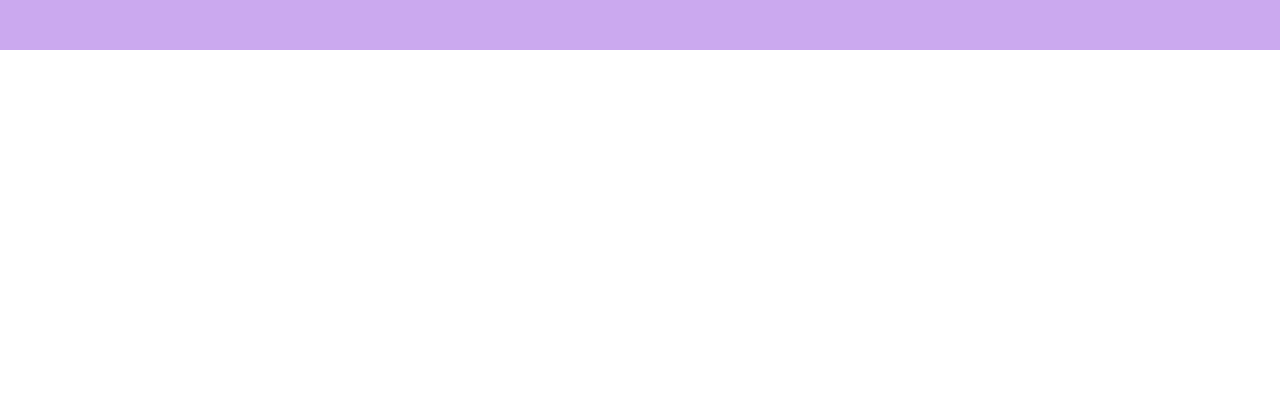
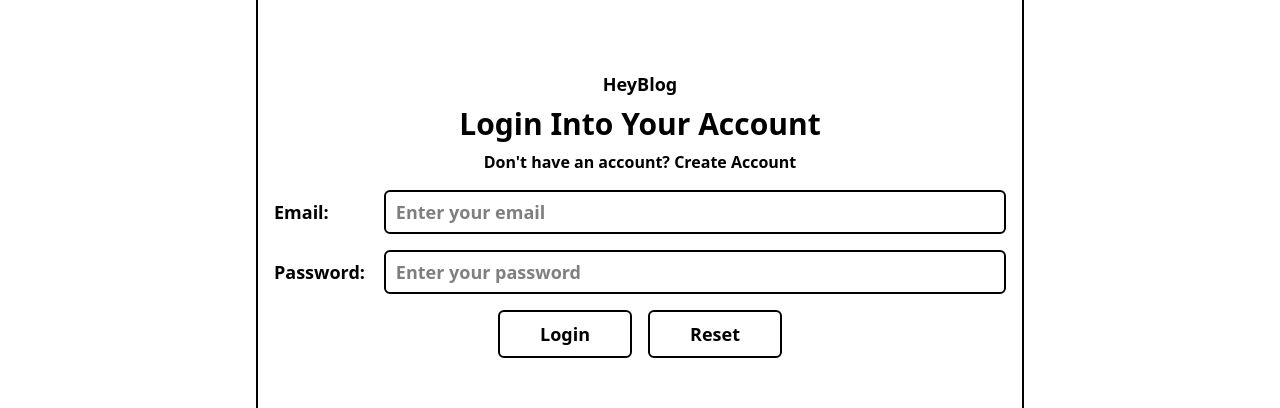
Before and after one commit to Shahnoor-26/hey-blog, a React (Vite) app: page /login in a window 1280 px wide. Shown: the part 248-656 px from the top of the page. Built offline with nearby package versions, Linux system fonts and the light colour scheme; no server answers.

Commit message:
some fixes

```diff
--- a/src/Layout.jsx
+++ b/src/Layout.jsx
@@ -36,9 +36,9 @@ const Layout = () => {
   ) : (
     <>
       <Header />
-      {/* <main>
+      <main>
         <Outlet />
-      </main> */}
+      </main>
       <Footer />
     </>
   );
--- a/src/components/Header/Header.jsx
+++ b/src/components/Header/Header.jsx
@@ -1,7 +1,7 @@
 import { Link, NavLink } from "react-router-dom";
 import { useDispatch, useSelector } from "react-redux";
 import { themeUpdate } from "../../store/themeSlice.js";
-import { Button, Logo } from "../index.js";
+import { Button, Logo, Logout } from "../index.js";
 import { CrossIcon, MenuIcon, MoonIcon, SunIcon } from "../Icons.jsx";
 
 const Header = () => {
@@ -98,7 +98,7 @@ const Header = () => {
             )}
             {status && (
               <li>
-                <Button
+                <Logout
                   children={"Logout"}
                   className="px-2.5 py-1.5 bg-secondary border md:border-2 border-border rounded md:rounded-md transition-all duration-200 ease-in-out focus:ring-1 md:focus:ring-2 focus:ring-secondary"
                 />
@@ -141,12 +141,24 @@ const Header = () => {
           className="absolute top-0 right-full h-screen w-full flex md:hidden justify-center items-center backdrop-blur-xs transition-all duration-200 ease-in-out bg-red-500"
         >
           <ul className="h-auto w-full text-xl sm:text-2xl text-center space-y-4">
+            {status && (
+              <li
+                className="h-auto w-4/5 sm:w-3/5 mx-auto bg-secondary border-2 border-border rounded-full transition-all duration-200 ease-in-out hover:ring-2 hover:ring-secondary"
+                onClick={hamburger}
+              >
+                <Logout
+                  children={"Logout"}
+                  className="block h-full w-full p-2"
+                />
+              </li>
+            )}
             {links?.map(
               (link) =>
                 link.active && (
                   <li
                     key={link.name}
                     className="h-auto w-4/5 sm:w-3/5 mx-auto bg-secondary border-2 border-border rounded-full transition-all duration-200 ease-in-out hover:ring-2 hover:ring-secondary"
+                    onClick={hamburger}
                   >
                     <Link to={link.source} className="block h-full w-full p-2">
                       {link.name}
--- a/src/components/Input.jsx
+++ b/src/components/Input.jsx
@@ -5,9 +5,9 @@ const Input = forwardRef(
     const inputId = useId();
 
     return (
-      <div className="h-auto w-full">
+      <div className="h-auto w-full flex justify-between items-center gap-2.5">
         {label && (
-          <label className="" htmlFor={inputId}>
+          <label htmlFor={inputId} className="truncate">
             {label}
           </label>
         )}
--- a/src/components/Login.jsx
+++ b/src/components/Login.jsx
@@ -31,49 +31,65 @@ const Login = () => {
   };
 
   return (
-    <div>
-      <div>
-        <div>
+    <section className="h-screen w-full flex justify-center items-center font-semibold antialiased select-none">
+      <div className="h-3/5 md:h-3/4 xl:h-4/5 w-11/12 md:w-3/4 xl:w-3/5 p-2 flex justify-center items-center text-sm md:text-base xl:text-lg border md:border-2 rounded-md xl:rounded-xl">
+        <div className="h-auto w-full space-y-4">
+          <div className="h-auto w-full space-y-2 text-center truncate">
             <Logo />
-        </div>
-        <h2>Sign Into Your Account</h2>
-        <p>
+            <h2 className="text-xl md:text-2xl xl:text-3xl truncate font-bold">
+              Login Into Your Account
+            </h2>
+            <p className="text-xs md:text-sm xl:text-base truncate">
               <span>Don&apos;t have an account?&nbsp;</span>
-          <Link to={"/signup"} className="">
+              <Link to={"/signup"} className="hover:underline">
                 Create Account
               </Link>
             </p>
-        {error && <p>{error}</p>}
-        <form onSubmit={handleSubmit(login)}>
-          <div>
+          </div>
+          <form onSubmit={handleSubmit(login)} className="space-y-4">
+            <div className="h-auto w-full px-2">
               <Input
-              label="Email: "
+                label="Email:"
                 type="email"
                 placeholder="Enter your email"
                 {...register("email", {
                   required: true,
                   validate: {
                     pattern: (value) =>
-                    /^\w+([.-]?\w+)*@\w+([.-]?\w+)*(\.\w{2,3})+$/.test(value) ||
-                    "Email address must be a valid address",
+                      /^\w+([.-]?\w+)*@\w+([.-]?\w+)*(\.\w{2,3})+$/.test(
+                        value
+                      ) || "Email address must be a valid address",
                   },
                 })}
+                className="h-auto w-3/4 md:w-4/5 xl:w-[85%] px-2.5 py-1.5 border md:border-2 rounded md:rounded-md"
               />
             </div>
-          <div>
+            <div className="h-auto w-full px-2">
               <Input
-              label="Password: "
+                label="Password:"
                 type="password"
                 placeholder="Enter your password"
                 {...register("password", { required: true })}
+                className="h-auto w-3/4 md:w-4/5 xl:w-[85%] px-2.5 py-1.5 border md:border-2 rounded md:rounded-md"
               />
             </div>
-          <div>
-            <Button type="submit" children={"Sign In"} className="" />
+            <div className="h-auto w-full px-2 flex justify-center gap-4">
+              <Button
+                type="submit"
+                children={"Login"}
+                className="px-6 md:px-8 xl:px-10 py-2 border md:border-2 rounded md:rounded-md transition-all duration-200 ease-in-out focus:ring-1 md:focus:ring-2"
+              />
+              <Button
+                type="reset"
+                children={"Reset"}
+                className="px-6 md:px-8 xl:px-10 py-2 border md:border-2 rounded md:rounded-md transition-all duration-200 ease-in-out focus:ring-1 md:focus:ring-2"
+              />
             </div>
           </form>
         </div>
       </div>
+      {error && <p>{error}</p>}
+    </section>
   );
 };
 
```
Lines whose indentation alone changed are shown as unchanged.
